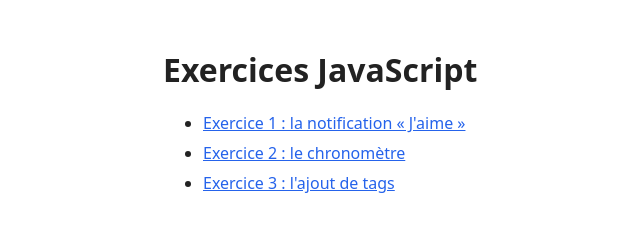
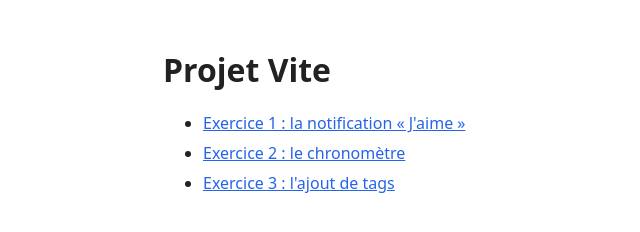
Before and after one commit to FrejSmith/projet-vite, a website built with Vite: page index.html in a window 1280 px wide. Shown: the whole page, without its empty margins (267-907 px from the left). Built offline with nearby package versions, Linux system fonts and the light colour scheme.

Commit message:
mise à jour2

```diff
--- a/index.html
+++ b/index.html
@@ -17,7 +17,7 @@
     </style>
   </head>
   <body>
-    <h1>Exercices JavaScript</h1>
+    <h1>Projet Vite</h1>
     <ul>
       <li><a href="./Exo1/index.html">Exercice 1 : la notification « J'aime »</a></li>
       <li><a href="./Exo2/index.html">Exercice 2 : le chronomètre</a></li>
```
